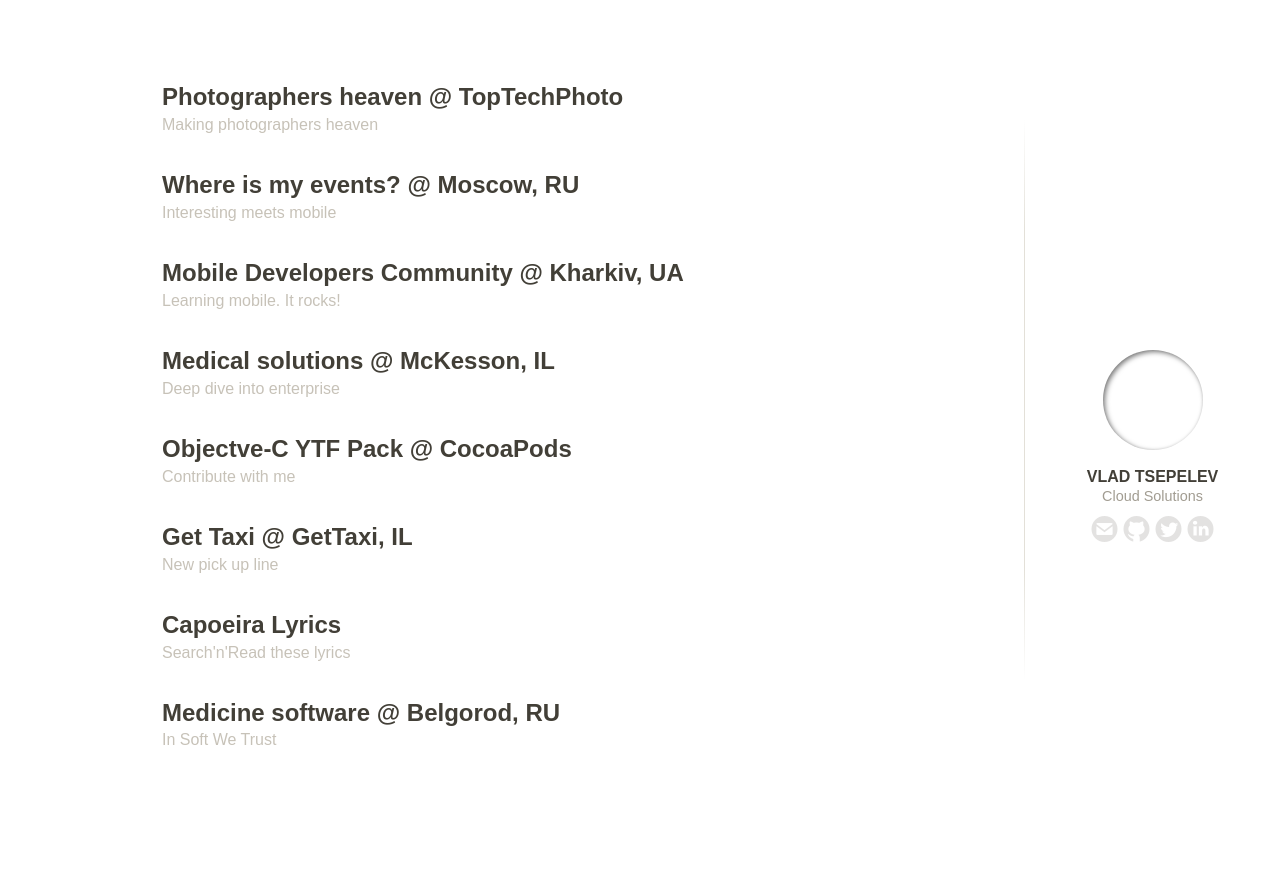
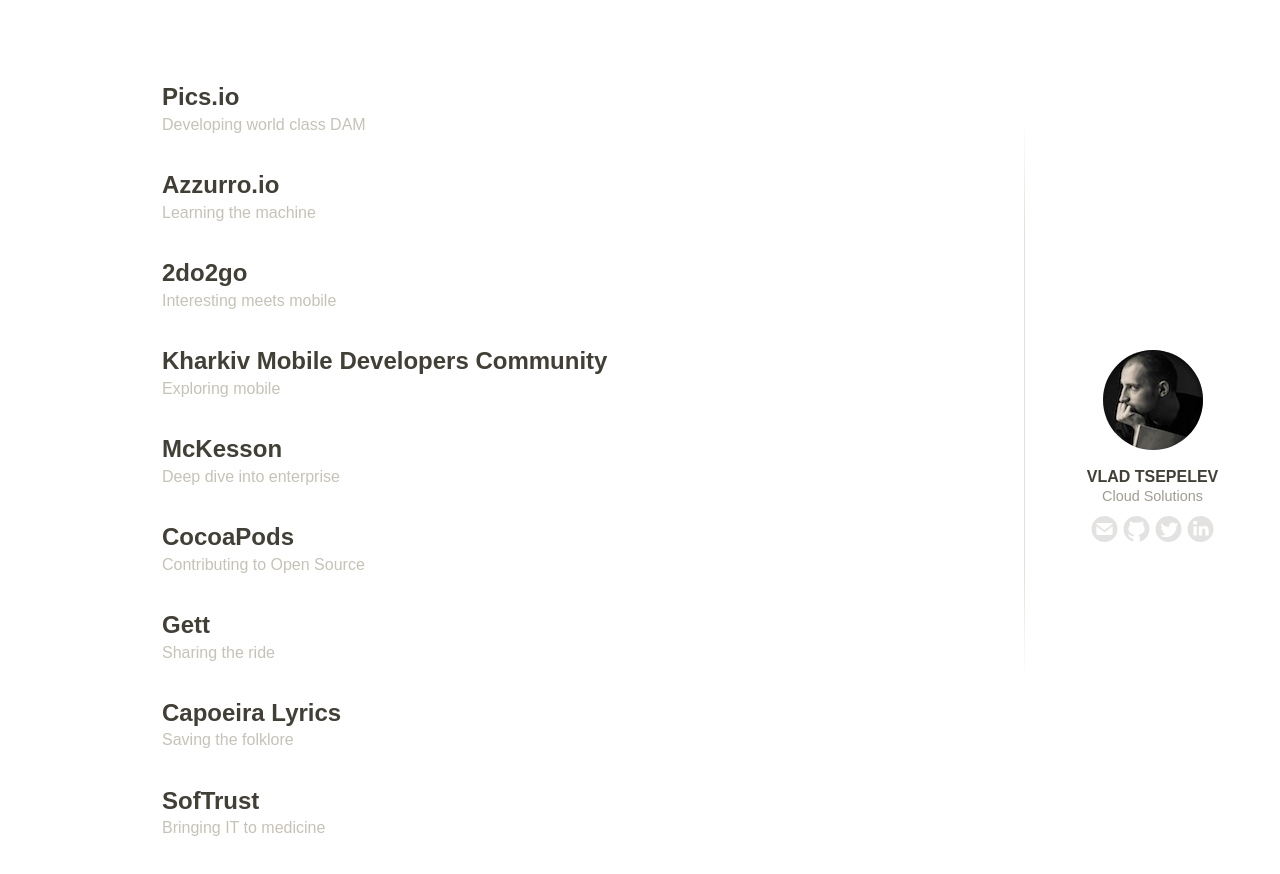
Before and after one commit to yetithefoot/yetithefoot.github.io, a plain HTML site: page index.html in a window 1280 px wide. Drawn offline with Linux system fonts and the light colour scheme; a web font is replaced by a local one.

Commit message:
Update index.html

```diff
--- a/index.html
+++ b/index.html
@@ -530,7 +530,7 @@
 <body>
   <header class="header">
   <div class="wrap">
-    <div class="header-avatar"><a class="avatar-link" href="./" style="background-image:url(./img/vladtsepelev.jprg)"></a></div>
+    <div class="header-avatar"><a class="avatar-link" href="./" style="background-image:url(./img/vladtsepelev.jpeg); transform: scaleX(-1);"></a></div>
 
     <hgroup class="header-text">
       <h2 class="header-name"><a class="home-link" href="./">Vlad Tsepelev</a></h2>
@@ -540,15 +540,15 @@
     <section class="header-social">
       <ul class="header-social-icons">
 
-        <li class="mail"><a class="mail-icon icon ss-social-circle ss-mail" href="mailto:reg.yeti@gmail.com"></a>
+        <li class="mail"><a class="mail-icon icon ss-social-circle ss-mail" href="mailto:vladislav@tsepelev.de"></a>
 
 
-        </li><li class="github"><a class="github-icon icon ss-social-circle ss-octocat" href="http://github.com/yetithefoot"></a>
+        </li><li class="github"><a class="github-icon icon ss-social-circle ss-octocat" href="https://github.com/yetithefoot"></a>
 
 
-        </li><li class="twitter"><a class="twitter-icon icon ss-social-circle ss-twitter" href="http://twitter.com/y3t1"></a>
+        </li><li class="twitter"><a class="twitter-icon icon ss-social-circle ss-twitter" href="https://twitter.com/y3t1"></a>
 
-        </li><li class="linkedin"><a class="linkedin-icon icon ss-social-circle ss-linkedin" href="http://www.linkedin.com/in/vladtsepelev"></a>
+        </li><li class="linkedin"><a class="linkedin-icon icon ss-social-circle ss-linkedin" href="https://www.linkedin.com/in/vladtsepelev"></a>
       </li></ul>
       <ul class="header-social-buttons">
       </ul>
@@ -563,19 +563,26 @@
   <section class="main" role="main">
     <ul class="article-list">
 
-        <li>
+    <li>
     <article class="article">
       <header class="article-header">
-        <h1 class="article-title"><a class="article-link" href="http://pics.io"> Photographers heaven @ TopTechPhoto</a></h1>
-        <time class="article-date">Making photographers heaven</time>
+        <h1 class="article-title"><a class="article-link" href="https://pics.io">Pics.io</a></h1>
+        <time class="article-date">Developing world class DAM</time>
       </header>
     </article>
   </li>
-
+<li>
+    <article class="article">
+      <header class="article-header">
+        <h1 class="article-title"><a class="article-link" href="https://azzurro.io">Azzurro.io</a></h1>
+        <time class="article-date">Learning the machine</time>
+      </header>
+    </article>
+  </li>
     <li>
     <article class="article">
       <header class="article-header">
-        <h1 class="article-title"><a class="article-link" href="http://2do2go.ru">Where is my events? @ Moscow, RU</a></h1>
+        <h1 class="article-title"><a class="article-link" href="http://2do2go.ru">2do2go</a></h1>
         <time class="article-date">Interesting meets mobile</time>
       </header>
     </article>
@@ -585,8 +592,8 @@
     <li>
     <article class="article">
       <header class="article-header">
-        <h1 class="article-title"><a class="article-link" href="http://mobiledevs.kh.ua">Mobile Developers Community @ Kharkiv, UA</a></h1>
-        <time class="article-date">Learning mobile. It rocks!</time>
+        <h1 class="article-title"><a class="article-link" href="http://mobiledevs.kh.ua">Kharkiv Mobile Developers Community</a></h1>
+        <time class="article-date">Exploring mobile</time>
       </header>
     </article>
   </li>
@@ -594,7 +601,7 @@
   <li>
     <article class="article">
       <header class="article-header">
-        <h1 class="article-title"><a class="article-link" href="http://mckesson.com">Medical solutions @ McKesson, IL</a></h1>
+        <h1 class="article-title"><a class="article-link" href="https://mckesson.com">McKesson</a></h1>
         <time class="article-date">Deep dive into enterprise</time>
       </header>
     </article>
@@ -606,8 +613,8 @@
     <li>
     <article class="article">
       <header class="article-header">
-        <h1 class="article-title"><a class="article-link" href="http://cocoapods.org">Objectve-C YTF Pack @ CocoaPods</a></h1>
-        <time class="article-date">Contribute with me</time>
+        <h1 class="article-title"><a class="article-link" href="http://cocoapods.org">CocoaPods</a></h1>
+        <time class="article-date">Contributing to Open Source</time>
       </header>
     </article>
   </li>
@@ -619,8 +626,8 @@
     <li>
     <article class="article">
       <header class="article-header">
-        <h1 class="article-title"><a class="article-link" href="http://www.gettaxi.com/">Get Taxi @ GetTaxi, IL</a></h1>
-        <time class="article-date">New pick up line</time>
+        <h1 class="article-title"><a class="article-link" href="http://www.gettaxi.com/">Gett</a></h1>
+        <time class="article-date">Sharing the ride</time>
       </header>
     </article>
   </li>
@@ -629,7 +636,7 @@
     <article class="article">
       <header class="article-header">
         <h1 class="article-title"><a class="article-link" href="http://capoeiralyrics.info">Capoeira Lyrics</a></h1>
-        <time class="article-date">Search'n'Read these lyrics</time>
+        <time class="article-date">Saving the folklore</time>
       </header>
     </article>
   </li>
@@ -637,8 +644,8 @@
    <li>
     <article class="article">
       <header class="article-header">
-        <h1 class="article-title"><a class="article-link" href="http://softrust.ru/">Medicine software @ Belgorod, RU </a></h1>
-        <time class="article-date">In Soft We Trust</time>
+        <h1 class="article-title"><a class="article-link" href="http://softrust.ru/">SofTrust</a></h1>
+        <time class="article-date">Bringing IT to medicine</time>
       </header>
     </article>
   </li>
```
